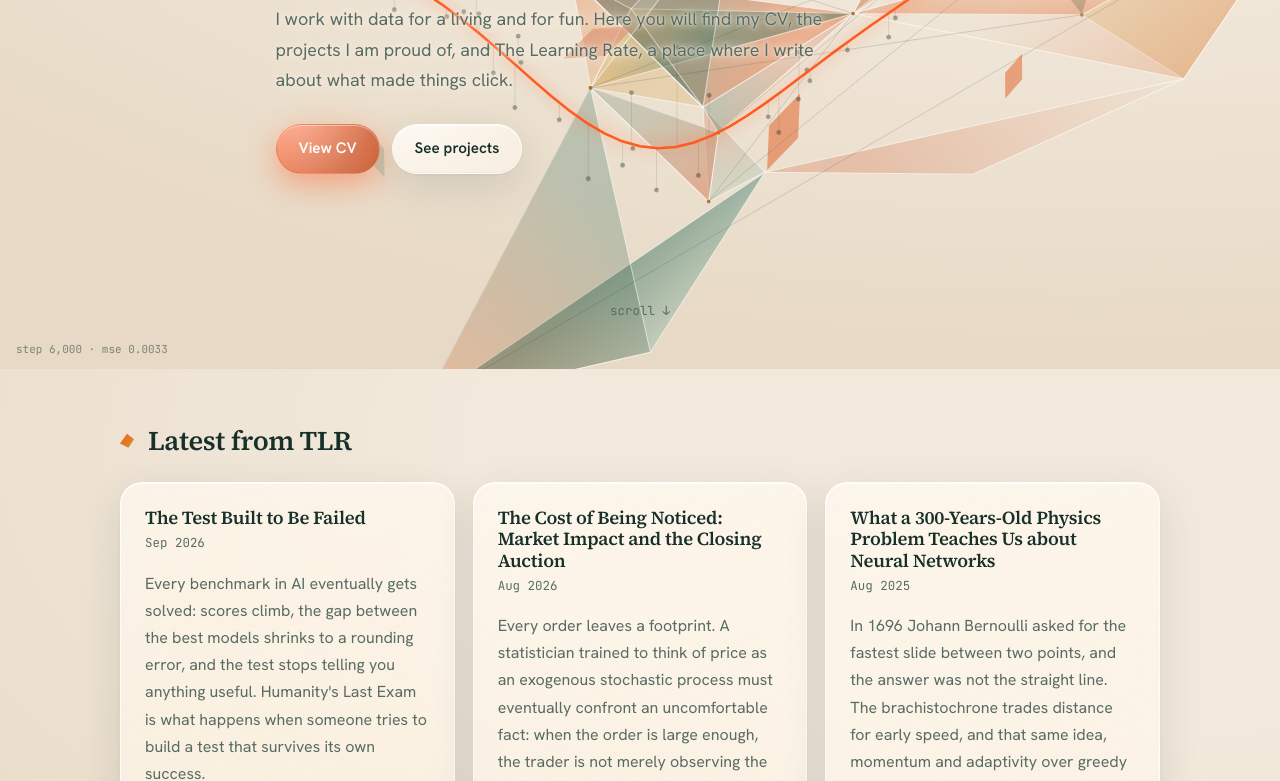
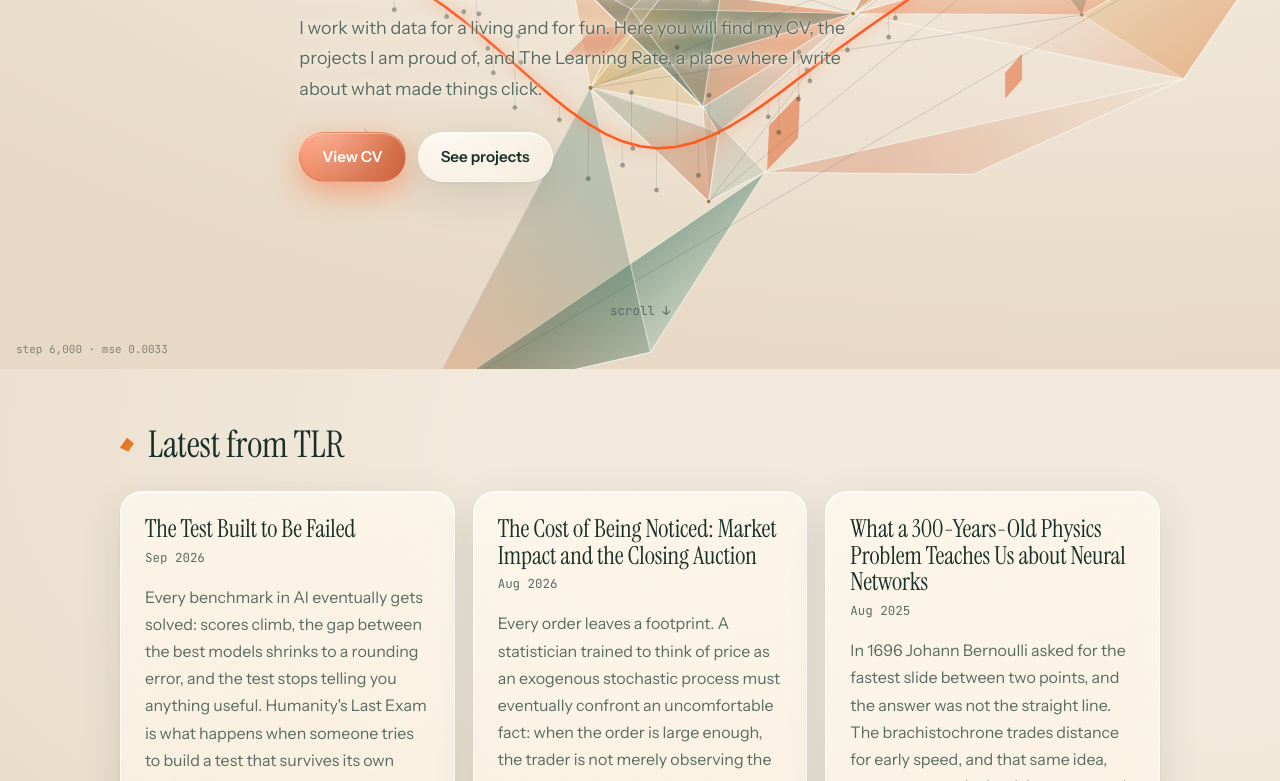
Before and after one commit to ssamuele18/ssamuele18.github.io, an Astro site: page / in a window 1280 px wide. Shown: the part 431-1212 px from the top of the page. Built offline with nearby package versions, Linux system fonts and the light colour scheme; Astro itself is replaced by a stand-in of ours.

Commit message:
Typography: Instrument Serif headings and Instrument Sans body (editorial, condensed)
Co-Authored-By: Claude Opus 5.5 <noreply@anthropic.com>

```diff
--- a/src/layouts/Base.astro
+++ b/src/layouts/Base.astro
@@ -37,7 +37,7 @@ const nav = [
     <meta name="theme-color" content="#0c1c18" media="(prefers-color-scheme: dark)" />
     <link rel="preconnect" href="https://fonts.googleapis.com" />
     <link rel="preconnect" href="https://fonts.gstatic.com" crossorigin />
-    <link rel="stylesheet" href="https://fonts.googleapis.com/css2?family=Hanken+Grotesk:ital,wght@0,400;0,500;0,600;0,700;1,400&family=Source+Serif+4:ital,opsz,wght@0,8..60,400;0,8..60,500;0,8..60,600;1,8..60,400&family=JetBrains+Mono:wght@400;700&display=swap" />
+    <link rel="stylesheet" href="https://fonts.googleapis.com/css2?family=Instrument+Sans:ital,wght@0,400;0,500;0,600;0,700;1,400&family=Instrument+Serif:ital@0;1&family=JetBrains+Mono:wght@400;700&display=swap" />
     {favicon
       ? <link rel="icon" href={`${base}${favicon}`} type="image/png" />
       : <link rel="icon" href={`${base}/favicon.svg`} type="image/svg+xml" />}
--- a/src/styles/global.css
+++ b/src/styles/global.css
@@ -24,8 +24,8 @@
   --sheet-bg: rgba(250, 245, 237, 0.8);
 
   --code-bg: #12261f;
-  --sans: 'Hanken Grotesk', system-ui, -apple-system, 'Segoe UI', Roboto, sans-serif;
-  --display: 'Source Serif 4', Georgia, 'Times New Roman', serif;
+  --sans: 'Instrument Sans', system-ui, -apple-system, 'Segoe UI', Roboto, sans-serif;
+  --display: 'Instrument Serif', 'Times New Roman', Georgia, serif;
   --mono: 'JetBrains Mono', ui-monospace, SFMono-Regular, Menlo, Consolas, monospace;
   --w: 760px;
   --radius: 22px;
@@ -92,7 +92,7 @@ body {
 }
 a { color: var(--accent); text-decoration: none; }
 a:hover { text-decoration: underline; text-underline-offset: 4px; }
-h1, h2, h3 { font-family: var(--display); line-height: 1.15; letter-spacing: -0.015em; font-weight: 600; font-optical-sizing: auto; }
+h1, h2, h3 { font-family: var(--display); line-height: 1.08; letter-spacing: -0.005em; font-weight: 400; }
 code, pre { font-family: var(--mono); }
 ::selection { background: var(--accent-bright); color: #fff; }
 
@@ -123,7 +123,7 @@ code, pre { font-family: var(--mono); }
   max-width: 1080px; margin: 0 auto; height: 56px; border-radius: 999px;
   display: flex; align-items: center; justify-content: space-between; padding: 0 10px 0 22px;
 }
-.brand { font-family: var(--display); font-weight: 600; color: var(--text); letter-spacing: -0.01em; position: relative; z-index: 1; }
+.brand { font-family: var(--display); font-weight: 400; font-size: 1.3rem; text-transform: uppercase; color: var(--text); letter-spacing: 0.01em; position: relative; z-index: 1; }
 .brand:hover { text-decoration: none; }
 .nav ul { display: flex; gap: 4px; list-style: none; margin: 0; padding: 0; font-size: 0.92rem; font-weight: 500; position: relative; z-index: 1; }
 .nav a { color: var(--muted); }
@@ -132,7 +132,7 @@ code, pre { font-family: var(--mono); }
 .nav ul a[aria-current='page'] { color: var(--text); background: var(--glass-bg-strong); box-shadow: inset 0 1px 0 var(--glass-hi), 0 2px 8px rgba(23, 48, 42, 0.1); }
 @media (max-width: 560px) {
   .nav-bar { padding: 0 6px 0 16px; }
-  .brand { font-size: 0.88rem; white-space: nowrap; }
+  .brand { font-size: 1.05rem; white-space: nowrap; }
   .nav ul { gap: 0; }
   .nav ul a { padding: 6px 8px; font-size: 0.84rem; }
 }
@@ -146,7 +146,7 @@ code, pre { font-family: var(--mono); }
   padding: 5px 14px; border-radius: 999px; border: 1px solid var(--glass-border); background: var(--glass-bg);
   -webkit-backdrop-filter: blur(12px); backdrop-filter: blur(12px);
 }
-.hero h1 { font-size: clamp(2.6rem, 8vw, 5.4rem); font-weight: 600; letter-spacing: -0.025em; margin: 0.25em 0 0.15em; }
+.hero h1 { font-size: clamp(3.2rem, 10vw, 7rem); font-weight: 400; line-height: 1; letter-spacing: -0.01em; margin: 0.2em 0 0.15em; }
 .hero p.lead { max-width: 560px; color: var(--muted); font-size: 1.12rem; margin: 0.4em 0; }
 .hero p.lead.tag-line { color: var(--text); font-weight: 600; font-size: 1.2rem; }
 .btns { display: flex; gap: 12px; flex-wrap: wrap; margin-top: 28px; }
@@ -166,7 +166,7 @@ code, pre { font-family: var(--mono); }
 
 /* ---------- SECTIONS ---------- */
 section.block { padding: 80px 0; }
-section.block h2 { font-size: 1.7rem; margin: 0 0 26px; display: flex; align-items: center; gap: 14px; }
+section.block h2 { font-size: 2.3rem; margin: 0 0 26px; display: flex; align-items: center; gap: 14px; }
 /* scheggia geometrica al posto del λ */
 section.block h2::before {
   content: ''; flex: none; width: 14px; height: 14px;
@@ -179,7 +179,7 @@ section.block h2::before {
   transition: transform 0.3s cubic-bezier(.2,.8,.2,1), box-shadow 0.3s;
 }
 .card:hover { transform: translateY(-4px); text-decoration: none; box-shadow: inset 0 1px 0 var(--glass-hi), 0 18px 50px rgba(23, 48, 42, 0.18); }
-.card h3 { margin: 0 0 4px; font-size: 1.15rem; }
+.card h3 { margin: 0 0 4px; font-size: 1.55rem; }
 .card p { color: var(--muted); }
 .card .meta { font-family: var(--mono); color: var(--muted); font-size: 0.78rem; }
 .tag {
@@ -197,7 +197,7 @@ section.block h2::before {
 
 /* ---------- PAGE HEADERS ---------- */
 .page-head { padding: 70px 0 30px; }
-.page-head h1 { font-size: clamp(2.2rem, 5vw, 3.4rem); font-weight: 600; letter-spacing: -0.02em; margin: 0 0 10px; }
+.page-head h1 { font-size: clamp(2.8rem, 7vw, 4.6rem); font-weight: 400; line-height: 1; margin: 0 0 12px; }
 .page-head p { color: var(--muted); max-width: 600px; }
 
 /* ---------- TLR (unico posto con il λ verde) ---------- */
@@ -210,7 +210,7 @@ section.block h2::before {
 .tlr-back { display: inline-flex; align-items: center; gap: 8px; }
 .tlr-back img { border-radius: 5px; }
 details.quarter { border-bottom: 1px solid var(--line); padding: 14px 0; }
-details.quarter summary { cursor: pointer; font-family: var(--display); font-size: 1.3rem; font-weight: 700; list-style: none; display: flex; gap: 12px; align-items: center; }
+details.quarter summary { cursor: pointer; font-family: var(--display); font-size: 1.8rem; font-weight: 400; list-style: none; display: flex; gap: 12px; align-items: center; }
 details.quarter summary::-webkit-details-marker { display: none; }
 details.quarter summary::before { content: '▸'; color: var(--accent); transition: transform 0.2s; display: inline-block; }
 details.quarter[open] summary::before { transform: rotate(90deg); }
@@ -218,17 +218,17 @@ details.quarter .count { color: var(--muted); font-size: 0.8rem; font-weight: 40
 .entries { list-style: none; padding: 8px 0 0 28px; margin: 0; }
 .entries li { padding: 12px 0; border-bottom: 1px dashed var(--line); }
 .entries li:last-child { border-bottom: 0; }
-.entries a { font-family: var(--display); font-weight: 700; font-size: 1.08rem; }
+.entries a { font-family: var(--display); font-weight: 400; font-size: 1.45rem; }
 .entries .abs { color: var(--muted); font-size: 0.92rem; margin: 4px 0 0; }
 .entries .date { font-family: var(--mono); color: var(--muted); font-size: 0.76rem; }
 
 /* ---------- ARTICLE ---------- */
 article.post { padding: 60px 20px 100px; }
-article.post h1 { font-size: clamp(2.1rem, 5vw, 3rem); font-weight: 600; letter-spacing: -0.02em; margin: 0 0 6px; }
+article.post h1 { font-size: clamp(2.6rem, 6vw, 4rem); font-weight: 400; line-height: 1.02; margin: 0 0 8px; }
 article.post .sub { color: var(--muted); font-style: italic; margin-bottom: 18px; }
 article.post .abstract { border-radius: 18px; padding: 16px 20px; margin: 26px 0 34px; }
 article.post .abstract strong { font-family: var(--display); color: var(--accent); }
-article.post h2 { margin-top: 2.2em; font-size: 1.5rem; }
+article.post h2 { margin-top: 2.2em; font-size: 2rem; }
 article.post img { max-width: 100%; border-radius: 14px; }
 article.post pre { background: var(--code-bg) !important; border-radius: 16px; padding: 16px; overflow-x: auto; font-size: 0.88rem; }
 article.post :not(pre) > code { background: var(--glass-bg-strong); border: 1px solid var(--line); padding: 1px 6px; border-radius: 6px; font-size: 0.88em; }
@@ -237,7 +237,7 @@ article.post blockquote { border-left: 3px solid var(--gold); margin-left: 0; pa
 
 /* ---------- CV ---------- */
 .cv-item { border-radius: 18px; padding: 18px 22px; margin-bottom: 14px; }
-.cv-item h3 { margin: 0; font-size: 1.08rem; }
+.cv-item h3 { margin: 0; font-size: 1.4rem; }
 .cv-item .meta { font-family: var(--mono); color: var(--muted); font-size: 0.8rem; }
 .cv-item ul { margin: 8px 0 0; padding-left: 18px; color: var(--muted); }
 
@@ -271,7 +271,7 @@ footer a:hover { color: var(--accent); }
 .cv-courses, .cv-skill { margin: 18px 0 14px; }
 .cv-courses strong, .cv-skill strong { font-family: var(--display); }
 .cv-extra { display: grid; grid-template-columns: max-content 1fr; gap: 10px 22px; margin: 0; }
-.cv-extra dt { font-family: var(--display); font-weight: 700; }
+.cv-extra dt { font-family: var(--display); font-weight: 400; font-size: 1.2rem; }
 .cv-extra dd { margin: 0; color: var(--muted); }
 @media (max-width: 560px) { .cv-extra { grid-template-columns: 1fr; gap: 2px; } .cv-extra dd { margin-bottom: 10px; } }
 
@@ -333,5 +333,5 @@ article.post .project-top { justify-content: flex-start; margin-top: 10px; }
 /* ---------- ARTICOLI: tabelle e citazioni ---------- */
 article.post table { width: 100%; border-collapse: collapse; margin: 1.6em 0; font-size: 0.92rem; display: block; overflow-x: auto; }
 article.post th, article.post td { padding: 10px 14px; border-bottom: 1px solid var(--line); text-align: left; vertical-align: top; }
-article.post thead th { font-family: var(--display); font-weight: 600; border-bottom: 2px solid var(--line); background: var(--glass-bg); }
+article.post thead th { font-family: var(--display); font-weight: 400; font-size: 1.1rem; border-bottom: 2px solid var(--line); background: var(--glass-bg); }
 article.post blockquote .katex-display { margin: 0.6em 0; }
```
